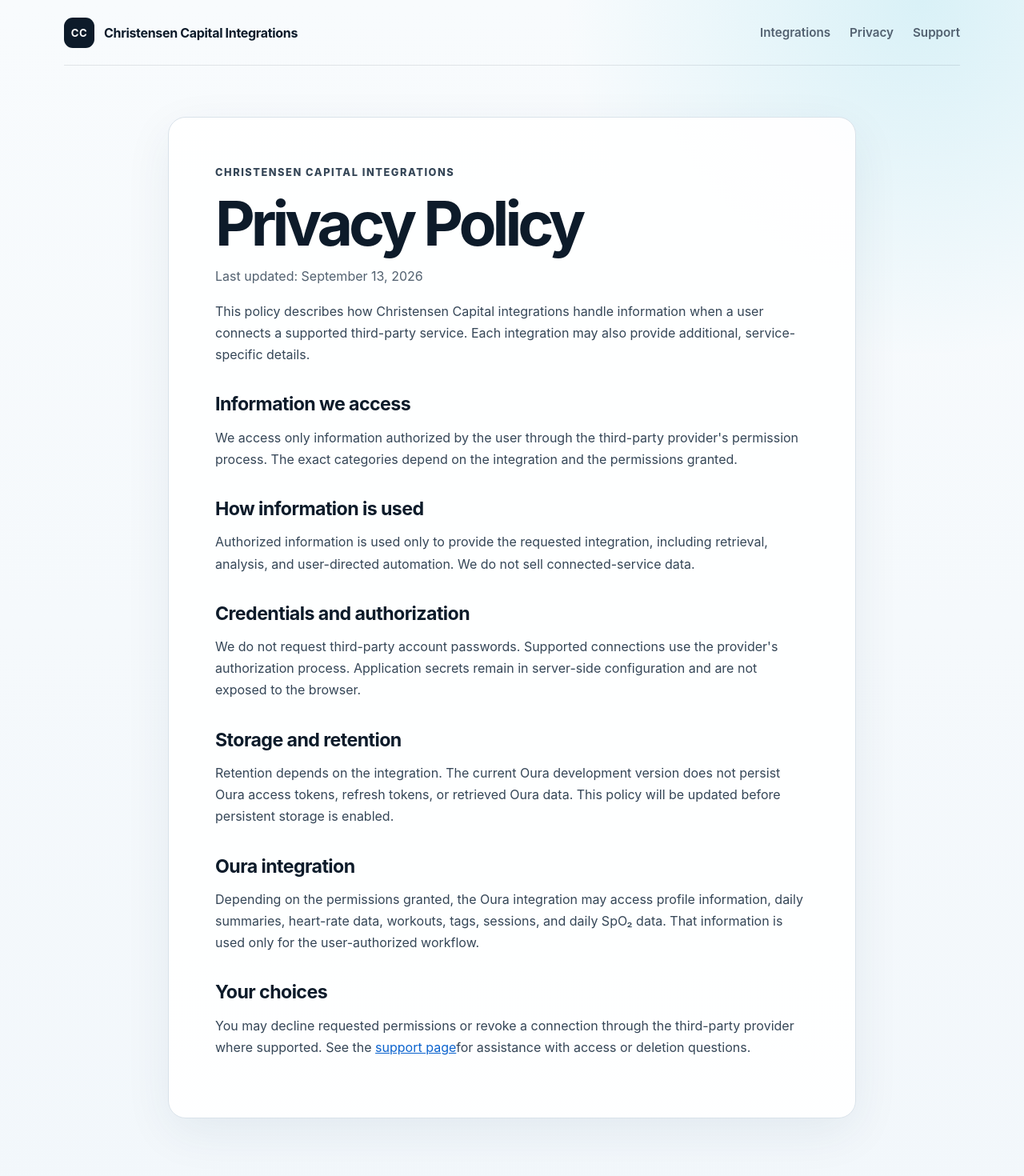
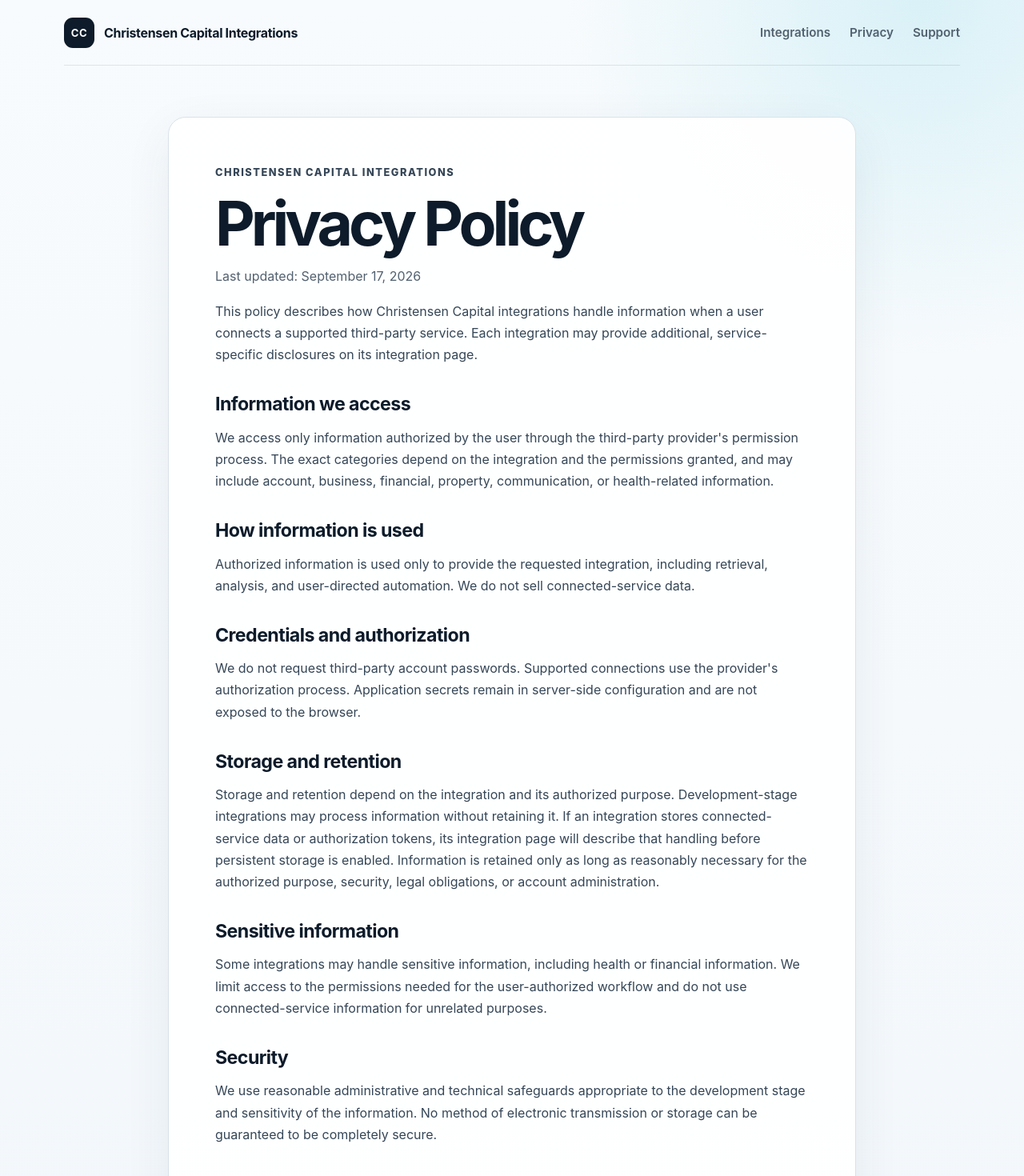
Before and after one commit to BrentAChristensen/oura-chatgpt-integration, a Next.js app: page /privacy in a window 1280 px wide. Shown: the top 1470 px of the page at 80% size. Built offline with nearby package versions, Linux system fonts and the light colour scheme.

Commit message:
Generalize integration privacy and terms

```diff
--- a/app/privacy/page.js
+++ b/app/privacy/page.js
@@ -6,17 +6,18 @@
       <article className="legal-card">
         <p className="eyebrow">Christensen Capital Integrations</p>
         <h1>Privacy Policy</h1>
-        <p className="muted">Last updated: September 13, 2026</p>
+        <p className="muted">Last updated: September 17, 2026</p>
         <p>
           This policy describes how Christensen Capital integrations handle information
           when a user connects a supported third-party service. Each integration may
-          also provide additional, service-specific details.
+          provide additional, service-specific disclosures on its integration page.
         </p>
         <h2>Information we access</h2>
         <p>
           We access only information authorized by the user through the third-party
           provider's permission process. The exact categories depend on the integration
-          and the permissions granted.
+          and the permissions granted, and may include account, business, financial,
+          property, communication, or health-related information.
         </p>
         <h2>How information is used</h2>
         <p>
@@ -32,15 +33,25 @@
         </p>
         <h2>Storage and retention</h2>
         <p>
-          Retention depends on the integration. The current Oura development version
-          does not persist Oura access tokens, refresh tokens, or retrieved Oura data.
-          This policy will be updated before persistent storage is enabled.
+          Storage and retention depend on the integration and its authorized purpose.
+          Development-stage integrations may process information without retaining it.
+          If an integration stores connected-service data or authorization tokens, its
+          integration page will describe that handling before persistent storage is
+          enabled. Information is retained only as long as reasonably necessary for the
+          authorized purpose, security, legal obligations, or account administration.
         </p>
-        <h2>Oura integration</h2>
+        <h2>Sensitive information</h2>
         <p>
-          Depending on the permissions granted, the Oura integration may access profile
-          information, daily summaries, heart-rate data, workouts, tags, sessions, and
-          daily SpO₂ data. That information is used only for the user-authorized workflow.
+          Some integrations may handle sensitive information, including health or
+          financial information. We limit access to the permissions needed for the
+          user-authorized workflow and do not use connected-service information for
+          unrelated purposes.
+        </p>
+        <h2>Security</h2>
+        <p>
+          We use reasonable administrative and technical safeguards appropriate to the
+          development stage and sensitivity of the information. No method of electronic
+          transmission or storage can be guaranteed to be completely secure.
         </p>
         <h2>Your choices</h2>
         <p>
--- a/app/support/page.js
+++ b/app/support/page.js
@@ -13,7 +13,7 @@
         </p>
         <h2>Include with your request</h2>
         <ul>
-          <li>The integration name, such as Oura</li>
+          <li>The integration name shown on this site</li>
           <li>A short description of the issue or request</li>
           <li>The email address associated with your invitation</li>
         </ul>
```
Also changed, not shown: app/terms/page.js (+12 -4 lines).
